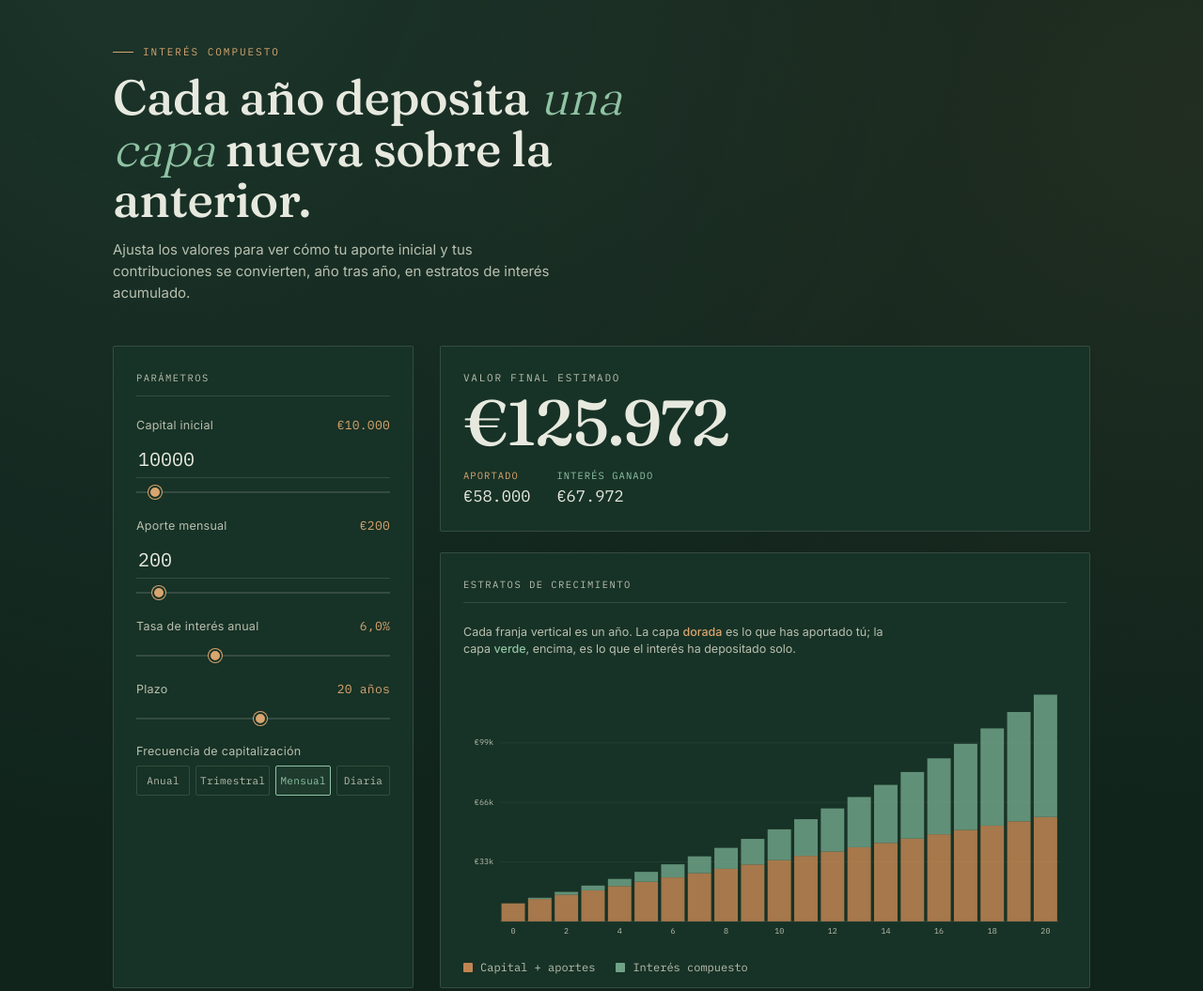
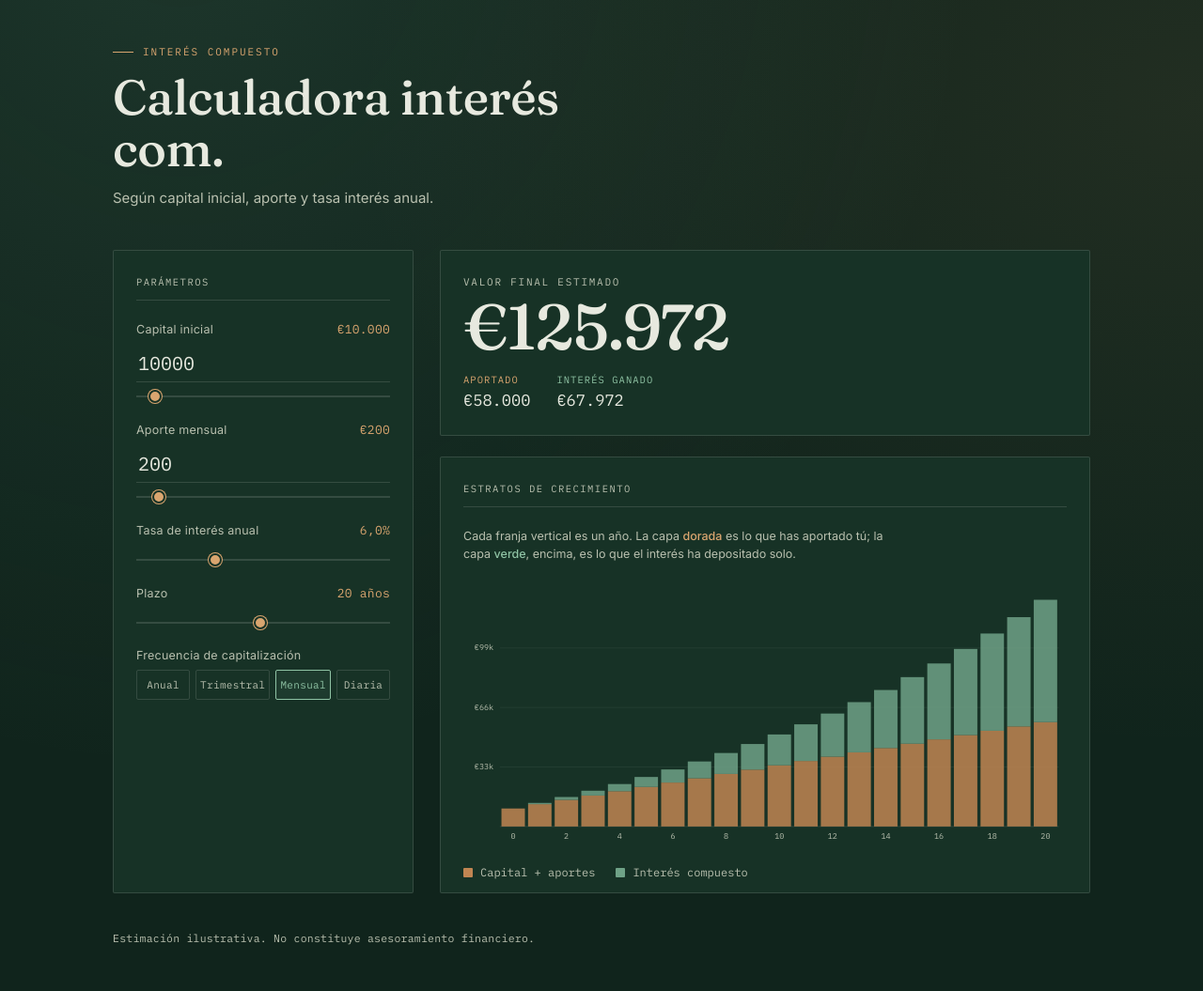
Before and after one commit to alejandromania/calculadorainterescompuesto, a plain HTML site: page index.html in a window 1280 px wide. Shown: the top 1055 px of the page at 94% size. Drawn offline with Linux system fonts and the light colour scheme.

Commit message:
Update header text for interest calculator

```diff
--- a/index.html
+++ b/index.html
@@ -133,8 +133,8 @@
 
   <header>
     <div class="eyebrow">Interés compuesto</div>
-    <h1>Cada año deposita <em>una capa</em> nueva sobre la anterior.</h1>
-    <p class="sub">Ajusta los valores para ver cómo tu aporte inicial y tus contribuciones se convierten, año tras año, en estratos de interés acumulado.</p>
+    <h1>Calculadora interés com.</h1>
+    <p class="sub">Según capital inicial, aporte y tasa interés anual.</p>
   </header>
 
   <div class="grid">
```
